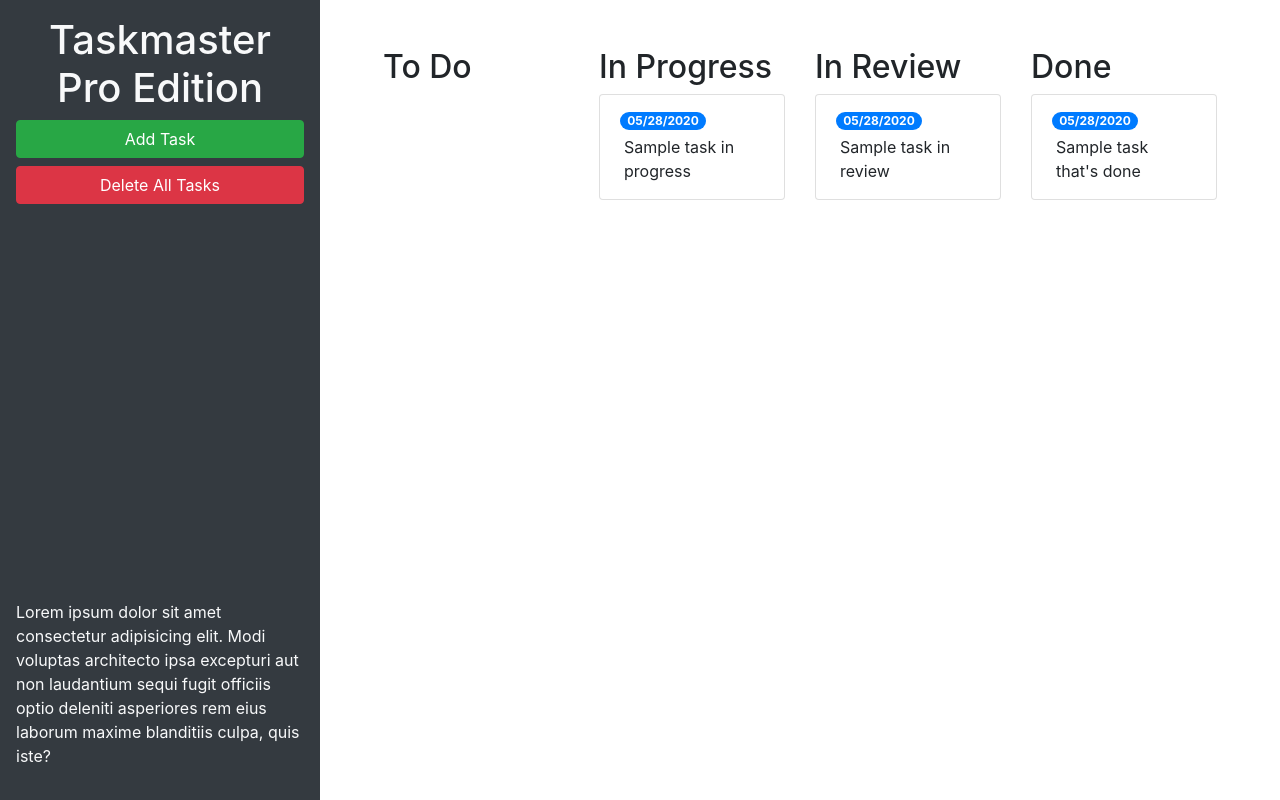
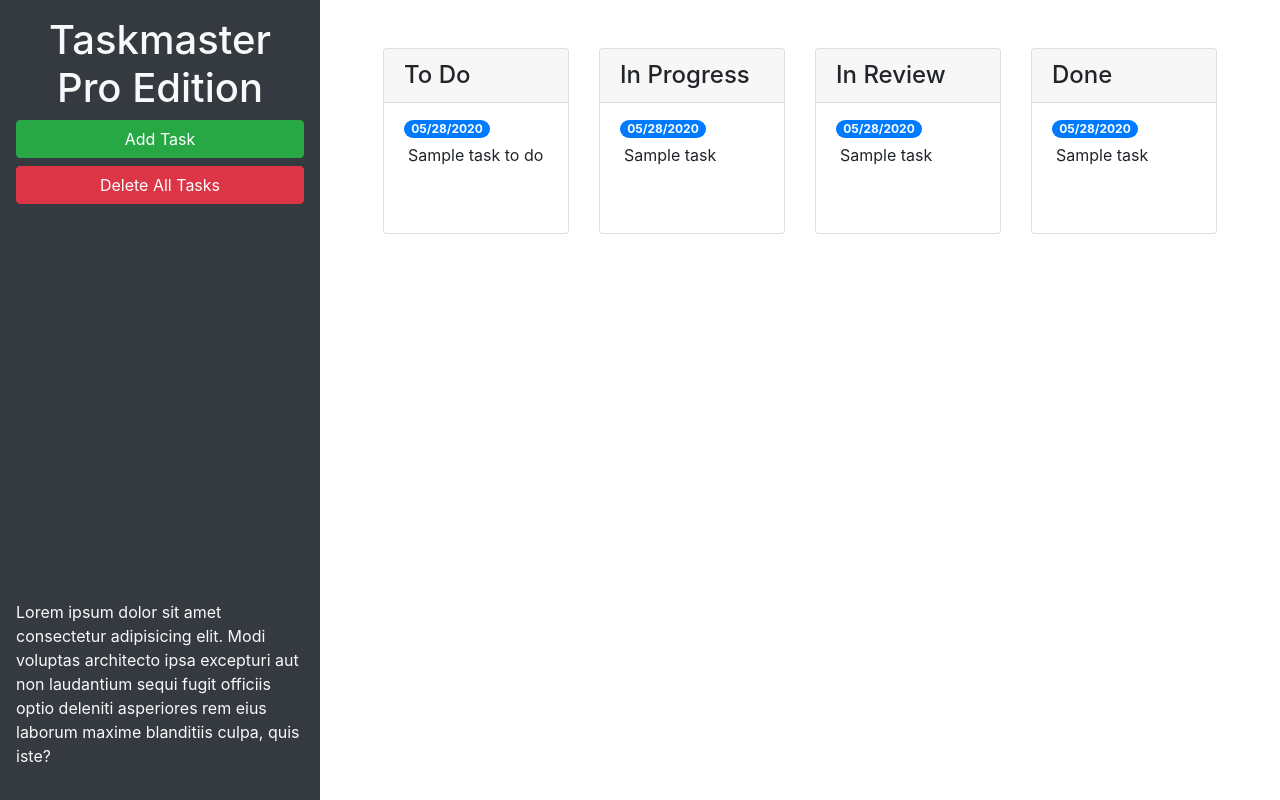
Before and after one commit to malek-benjemia/taskmaster-pro, a plain HTML site: page index.html in a window 1280 px wide. Drawn offline with nearby package versions, Linux system fonts and the light colour scheme.

Commit message:
bootstrap

```diff
--- a/index.html
+++ b/index.html
@@ -26,42 +26,63 @@
     <main class="col-12 col-lg-9">
       <div class="m-5 row justify-content-around">
         <!-- todo start -->
-        <div class="col">
-          <h2>To Do</h2>
-          <ul id="list-toDo" class="list-group"></ul>
+        <div class="col-12 col-md-6 col-xl-3 mb-3">
+          <div class="card">
+            <h4 class="card-header">
+              To Do
+            </h4>
+            <ul id="list-toDo" class="list-group list-group-flush">
+              <li class="list-group-item">
+                <span class="badge badge-primary badge-pill">05/28/2020</span>
+                <p class="m-1">Sample task to do</p>
+              </li>
+            </ul>
+          </div>
         </div>
         <!-- todo end -->
         <!-- in progress start -->
-        <div class="col">
-          <h2>In Progress</h2>
-          <ul id="list-inProgress" class="list-group">
+        <div class="col-12 col-md-6 col-xl-3 mb-3">
+          <div class="card">
+            <h4 class="card-header">
+              In Progress
+            </h4>
+            <ul id="list-inProgress" class="list-group list-group-flush">
               <li class="list-group-item">
                 <span class="badge badge-primary badge-pill">05/28/2020</span>
-              <p class="m-1">Sample task in progress</p>
+                <p class="m-1">Sample task</p>
               </li>
             </ul>
           </div>
+        </div>
         <!-- in progress end -->
         <!-- in review start -->
-        <div class="col">
-          <h2>In Review</h2>
-          <ul id="list-inReview" class="list-group">
+        <div class="col-12 col-md-6 col-xl-3 mb-3">
+          <div class="card">
+            <h4 class="card-header">
+              In Review
+            </h4>
+            <ul id="list-inReview" class="list-group list-group-flush">
               <li class="list-group-item">
                 <span class="badge badge-primary badge-pill">05/28/2020</span>
-              <p class="m-1">Sample task in review</p>
+                <p class="m-1">Sample task</p>
               </li>
             </ul>
           </div>
+        </div>
         <!-- in review end -->
         <!-- done start -->
-        <div class="col">
-          <h2>Done</h2>
-          <ul id="list-done" class="list-group">
+        <div class="col-12 col-md-6 col-xl-3 mb-3">
+          <div class="card">
+            <h4 class="card-header">
+              Done
+            </h4>
+            <ul id="list-done" class="list-group list-group-flush">
               <li class="list-group-item">
                 <span class="badge badge-primary badge-pill">05/28/2020</span>
-              <p class="m-1">Sample task that's done</p>
+                <p class="m-1">Sample task</p>
               </li>
             </ul>
+          </div>
         </div>
         <!-- done end -->
       </div>
@@ -83,11 +104,11 @@
           <form>
             <div class="form-group">
               <label for="modalTaskDescription">Task description</label>
-              <textarea id="modalTaskDescription" rows="3"></textarea>
+              <textarea id="modalTaskDescription" rows="3" class="form-control"></textarea>
             </div>
             <div class="form-group">
               <label for="modalDueDate">Due date</label>
-              <input type="text" id="modalDueDate" placeholder="mm/dd/yyyy" autocomplete="off" />
+              <input type="text" class="form-control" id="modalDueDate" placeholder="mm/dd/yyyy" autocomplete="off" />
             </div>
           </form>
         </div>
```
Lines whose indentation alone changed are shown as unchanged.
